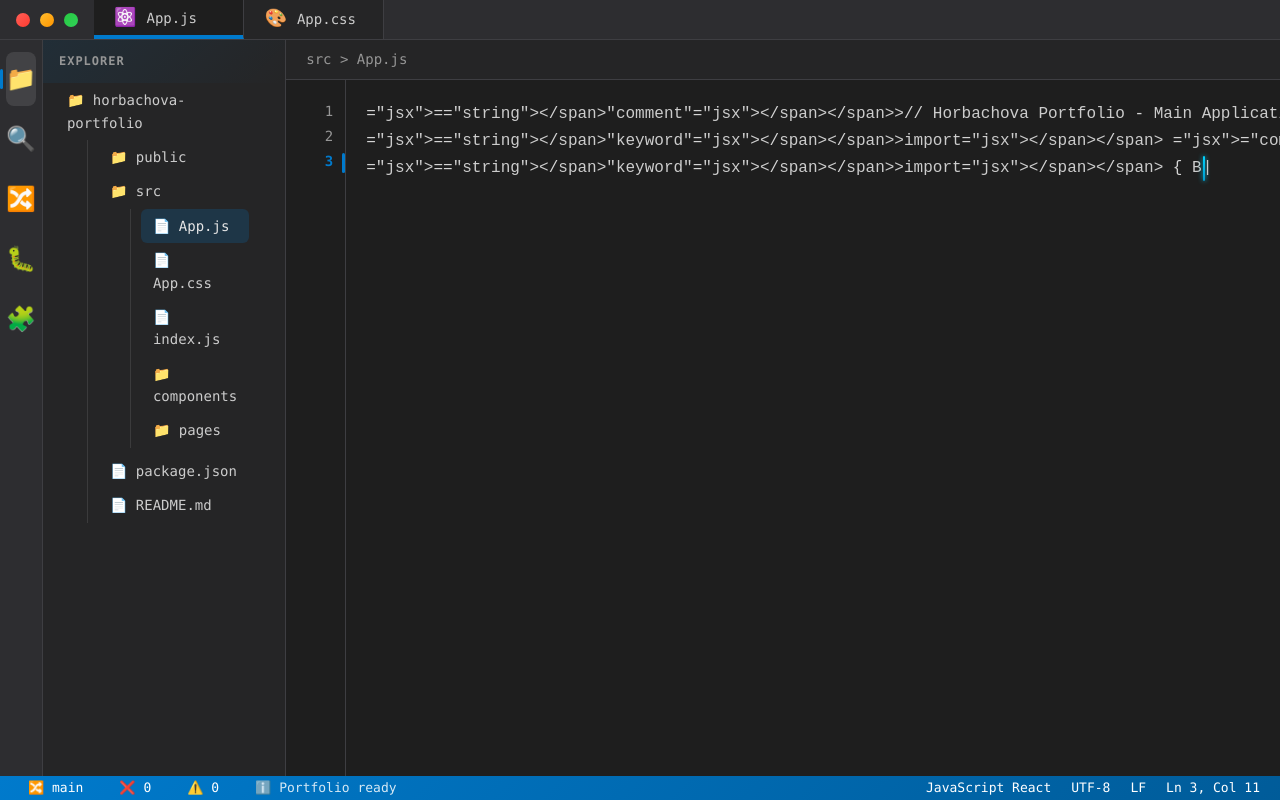
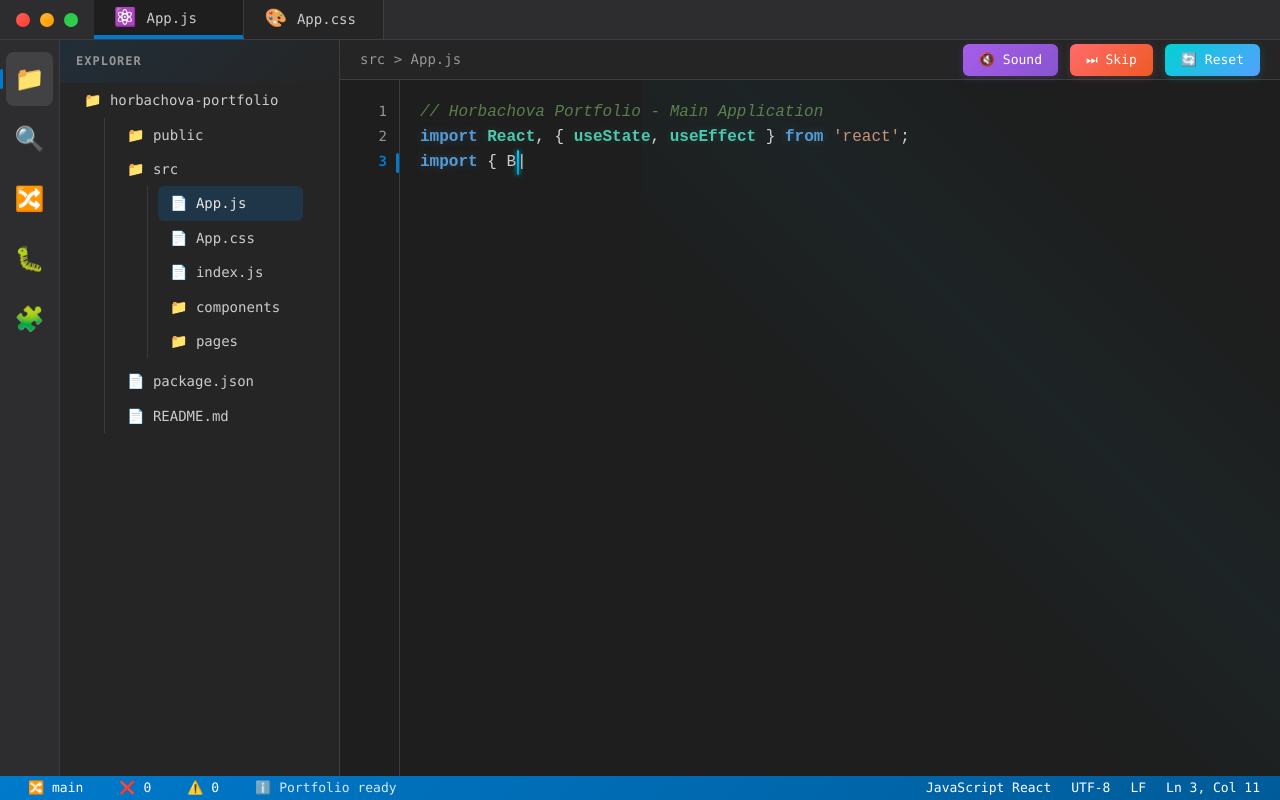
Before and after one commit to Greenfield-Taster/horbachova, a React (Vite) app: page / in a window 1280 px wide. Built offline with nearby package versions, Linux system fonts and the light colour scheme.

Commit message:
Fix coloring and outputing text in the start animatoin

```diff
--- a/src/components/startAnimation/VSCodeMockup.jsx
+++ b/src/components/startAnimation/VSCodeMockup.jsx
@@ -124,30 +124,119 @@ export default App;`,
     return config.normal.min + Math.random() * (config.normal.max - config.normal.min);
   };
 
+  // Полностью переписанная функция подсветки синтаксиса без пересечений
   const colorizeCode = (code) => {
-    return code
-      // Комментарии (должны быть первыми)
-      .replace(/(\/\/.*)/g, '<span class="comment">$1</span>')
-      // Ключевые слова
-      .replace(/\b(import|export|default|const|let|var|function|return|from|async|await|try|catch|if|else|new|Promise|setTimeout|console)\b/g, '<span class="keyword">$1</span>')
-      // Строки
-      .replace(/('.*?'|".*?"|`.*?`)/g, '<span class="string">$1</span>')
+    const tokens = [];
+    let i = 0;
+
+    while (i < code.length) {
+      let matched = false;
+
+      // Комментарии (высший приоритет)
+      if (code.slice(i, i + 2) === '//') {
+        const lineEnd = code.indexOf('\n', i);
+        const commentEnd = lineEnd === -1 ? code.length : lineEnd;
+        tokens.push({ type: 'comment', text: code.slice(i, commentEnd) });
+        i = commentEnd;
+        matched = true;
+      }
+      // Строковые литералы
+      else if (['"', "'", '`'].includes(code[i])) {
+        const quote = code[i];
+        let j = i + 1;
+        while (j < code.length && code[j] !== quote) {
+          if (code[j] === '\\\\') j++; // Пропускаем экранированные символы
+          j++;
+        }
+        if (j < code.length) j++; // Включаем закрывающую кавычку
+        tokens.push({ type: 'string', text: code.slice(i, j) });
+        i = j;
+        matched = true;
+      }
       // Числа
-      .replace(/\b(\d+)\b/g, '<span class="number">$1</span>')
-      // React компоненты и хуки
-      .replace(/\b(React|useState|useEffect|App|Router|Routes|Route|BrowserRouter|Header|About|Projects|Contact)\b/g, '<span class="component">$1</span>')
-      // JSX теги
-      .replace(/(<\/?[\w-]+[^>]*>)/g, '<span class="jsx">$1</span>')
-      // Операторы
-      .replace(/(=>|===|!==|&&|\|\||[+][+]|--|[+]=|-=|\*=|\/=)/g, '<span class="operator">$1</span>')
-      // Простые операторы
-      .replace(/([=\+\-\*\/])/g, '<span class="operator">$1</span>')
+      else if (/\d/.test(code[i])) {
+        let j = i;
+        while (j < code.length && /[\d.]/.test(code[j])) j++;
+        tokens.push({ type: 'number', text: code.slice(i, j) });
+        i = j;
+        matched = true;
+      }
+      // Идентификаторы и ключевые слова
+      else if (/[a-zA-Z_$]/.test(code[i])) {
+        let j = i;
+        while (j < code.length && /[a-zA-Z0-9_$]/.test(code[j])) j++;
+        const word = code.slice(i, j);
+
+        let type = 'identifier';
+        const keywords = ['import', 'export', 'default', 'const', 'let', 'var', 'function', 'return', 'from', 'async', 'await', 'try', 'catch', 'if', 'else', 'new', 'Promise', 'setTimeout', 'console'];
+        const components = ['React', 'useState', 'useEffect', 'App', 'Router', 'Routes', 'Route', 'BrowserRouter', 'Header', 'About', 'Projects', 'Contact'];
+
+        if (keywords.includes(word)) {
+          type = 'keyword';
+        } else if (components.includes(word)) {
+          type = 'component';
+        }
+
+        tokens.push({ type, text: word });
+        i = j;
+        matched = true;
+      }
+      // Многосимвольные операторы
+      else if (code.slice(i, i + 3) === '===') {
+        tokens.push({ type: 'operator', text: '===' });
+        i += 3;
+        matched = true;
+      }
+      else if (code.slice(i, i + 2) === '=>') {
+        tokens.push({ type: 'operator', text: '=>' });
+        i += 2;
+        matched = true;
+      }
+      else if (code.slice(i, i + 2) === '&&') {
+        tokens.push({ type: 'operator', text: '&&' });
+        i += 2;
+        matched = true;
+      }
+      else if (code.slice(i, i + 2) === '++') {
+        tokens.push({ type: 'operator', text: '++' });
+        i += 2;
+        matched = true;
+      }
+      // Односимвольные операторы
+      else if (['=', '+', '-', '*', '/', '!', '&', '|'].includes(code[i])) {
+        tokens.push({ type: 'operator', text: code[i] });
+        i++;
+        matched = true;
+      }
       // Пунктуация
-      .replace(/([{}()\[\];,.])/g, '<span class="punctuation">$1</span>')
-      // Методы и свойства
-      .replace(/\.(\w+)/g, '.<span class="method">$1</span>')
-      // Шаблонные литералы
-      .replace(/(\$\{[^}]*\})/g, '<span class="template-literal">$1</span>');
+      else if (['{', '}', '(', ')', '[', ']', ';', ',', '.', ':', '?'].includes(code[i])) {
+        tokens.push({ type: 'punctuation', text: code[i] });
+        i++;
+        matched = true;
+      }
+
+      // Если ничего не совпало, добавляем как обычный текст
+      if (!matched) {
+        tokens.push({ type: 'text', text: code[i] });
+        i++;
+      }
+    }
+
+    // Формируем HTML с правильным экранированием
+    return tokens.map(token => {
+      const escapedText = token.text
+        .replace(/&/g, '&amp;')
+        .replace(/</g, '&lt;')
+        .replace(/>/g, '&gt;')
+        .replace(/"/g, '&quot;')
+        .replace(/'/g, '&#39;');
+
+      if (token.type === 'text' || token.type === 'identifier') {
+        return escapedText;
+      }
+
+      return `<span class="${token.type}">${escapedText}</span>`;
+    }).join('');
   };
 
   useEffect(() => {
--- a/src/components/startAnimation/VSCodeMockup.scss
+++ b/src/components/startAnimation/VSCodeMockup.scss
@@ -32,6 +32,7 @@ $border-color: #3e3e42;
   opacity: 0;
   transform: scale(0.95) translateY(20px);
   transition: all 0.8s cubic-bezier(0.4, 0, 0.2, 1);
+  box-sizing: border-box;
 
   &.visible {
     opacity: 1;
@@ -193,6 +194,8 @@ $border-color: #3e3e42;
     flex: 1;
     display: flex;
     height: calc(100vh - 40px - 24px); // Вычитаем header и status bar
+    max-width: 100vw;
+    overflow: hidden;
 
     // Боковая панель с иконками
     .sidebar {
@@ -306,6 +309,7 @@ $border-color: #3e3e42;
       display: flex;
       flex-direction: column;
       background: $bg-primary;
+      min-width: 0; // Важно для правильного переноса текста
 
       .editor-header {
         height: 40px;
@@ -385,6 +389,7 @@ $border-color: #3e3e42;
         flex: 1;
         display: flex;
         overflow: hidden;
+        max-width: 100%;
 
         .line-numbers {
           width: 60px;
@@ -395,6 +400,7 @@ $border-color: #3e3e42;
           text-align: right;
           user-select: none;
           border-right: 1px solid $border-color;
+          flex-shrink: 0;
 
           .line-number {
             height: 25px;
@@ -425,15 +431,26 @@ $border-color: #3e3e42;
           padding: 20px;
           overflow: auto;
           position: relative;
+          max-width: 100%;
+          word-wrap: break-word;
+          white-space: pre-wrap;
 
           pre {
             margin: 0;
             font-family: inherit;
             font-size: 16px;
             line-height: 25px;
+            white-space: pre-wrap;
+            word-wrap: break-word;
+            overflow-wrap: break-word;
+            max-width: 100%;
 
             code.javascript {
               color: $text-primary;
+              display: block;
+              overflow-wrap: break-word;
+              word-wrap: break-word;
+              white-space: pre-wrap;
 
               // Улучшенная подсветка синтаксиса
               .keyword {
```
